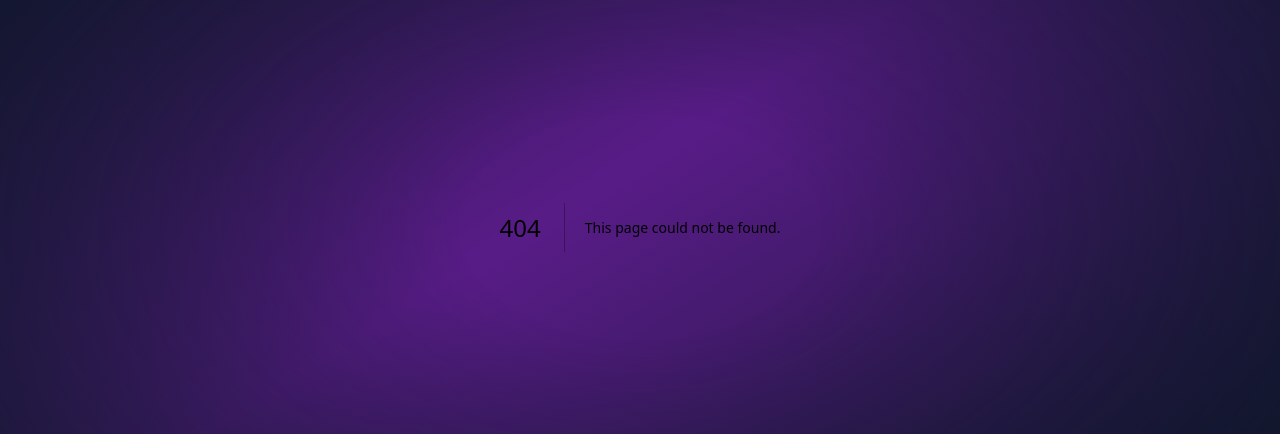
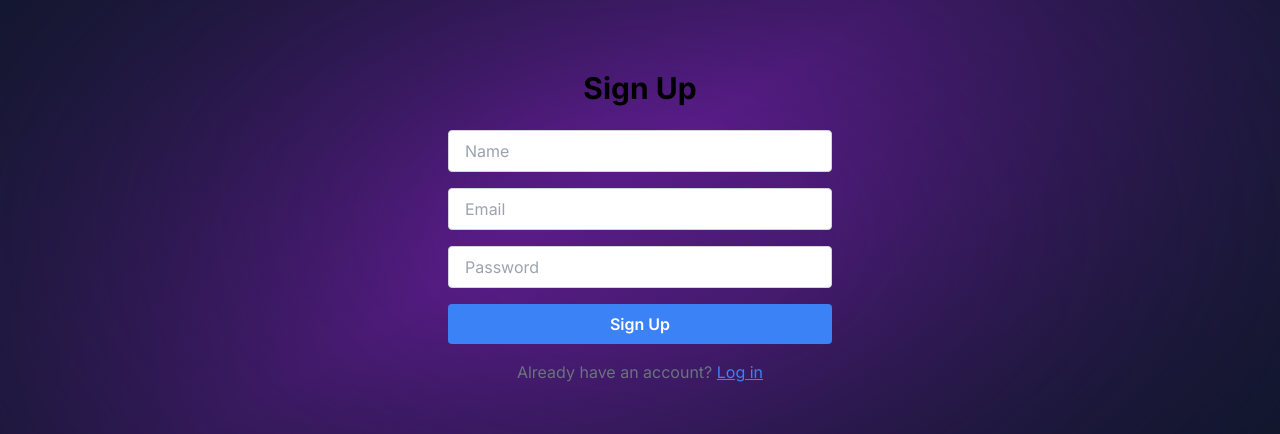
Before and after one commit to Strarist/ResuMatch, a Next.js app in the folder frontend/: page /signup in a window 1280 px wide. Before the commit this address had no page. Shown: the part 238-672 px from the top of the page. Built offline with nearby package versions, Linux system fonts and the light colour scheme.

Commit message:
feat(auth): add email/password signup and login forms with backend integration

```diff
--- a/frontend/src/app/login/page.tsx
+++ b/frontend/src/app/login/page.tsx
@@ -21,8 +21,8 @@ export default function LoginPage() {
             Session expired – please log in again.
           </div>
         )}
-        <Image src="/logo.svg" alt="ResuMatch Logo" width={64} height={64} className="mb-2 animate-fade-in" />
-        <h1 className="text-3xl font-extrabold text-white mb-2 animate-slide-in-bottom">Sign in to ResuMatch</h1>
+        <Image src="/logo.svg" alt="ResuMatch Logo" width={80} height={80} className="mb-6" />
+        <h1 className="text-3xl font-bold mb-6">Sign in to ResuMatch</h1>
         <p className="text-gray-400 mb-6 text-center animate-fade-in" style={{ animationDelay: '0.2s' }}>
           Match your resume to jobs, visualize your skills, and land your dream role.
         </p>
--- /dev/null
+++ b/frontend/src/app/signup/page.tsx
@@ -0,0 +1,79 @@
+"use client";
+import { useState } from "react";
+import { useRouter } from "next/navigation";
+import { useAuth } from "@/auth/AuthContext";
+
+export default function SignupPage() {
+  const [name, setName] = useState("");
+  const [email, setEmail] = useState("");
+  const [password, setPassword] = useState("");
+  const [error, setError] = useState("");
+  const [loading, setLoading] = useState(false);
+  const router = useRouter();
+  const { setUser } = useAuth();
+
+  const handleSubmit = async (e: React.FormEvent) => {
+    e.preventDefault();
+    setLoading(true);
+    setError("");
+    try {
+      const res = await fetch("https://resumatch-7nr2.onrender.com/v1/auth/register", {
+        method: "POST",
+        headers: { "Content-Type": "application/json" },
+        credentials: "include",
+        body: JSON.stringify({ name, email, password }),
+      });
+      const data = await res.json();
+      if (!res.ok) throw new Error(data.detail || "Registration failed");
+      setUser(data.user);
+      router.replace("/dashboard");
+    } catch (err) {
+      setError(err instanceof Error ? err.message : "Registration failed");
+    } finally {
+      setLoading(false);
+    }
+  };
+
+  return (
+    <div className="flex flex-col items-center justify-center min-h-screen">
+      <h1 className="text-3xl font-bold mb-6">Sign Up</h1>
+      <form onSubmit={handleSubmit} className="w-full max-w-sm space-y-4">
+        <input
+          type="text"
+          placeholder="Name"
+          value={name}
+          onChange={e => setName(e.target.value)}
+          className="w-full px-4 py-2 rounded border border-gray-300 focus:outline-none"
+          required
+        />
+        <input
+          type="email"
+          placeholder="Email"
+          value={email}
+          onChange={e => setEmail(e.target.value)}
+          className="w-full px-4 py-2 rounded border border-gray-300 focus:outline-none"
+          required
+        />
+        <input
+          type="password"
+          placeholder="Password"
+          value={password}
+          onChange={e => setPassword(e.target.value)}
+          className="w-full px-4 py-2 rounded border border-gray-300 focus:outline-none"
+          required
+        />
+        <button
+          type="submit"
+          className="w-full bg-blue-500 hover:bg-blue-600 text-white font-semibold py-2 px-4 rounded"
+          disabled={loading}
+        >
+          {loading ? "Signing up..." : "Sign Up"}
+        </button>
+        {error && <div className="text-red-500 text-sm">{error}</div>}
+      </form>
+      <p className="mt-4 text-gray-500">
+        Already have an account? <a href="/login" className="text-blue-500 underline">Log in</a>
+      </p>
+    </div>
+  );
+}
```
